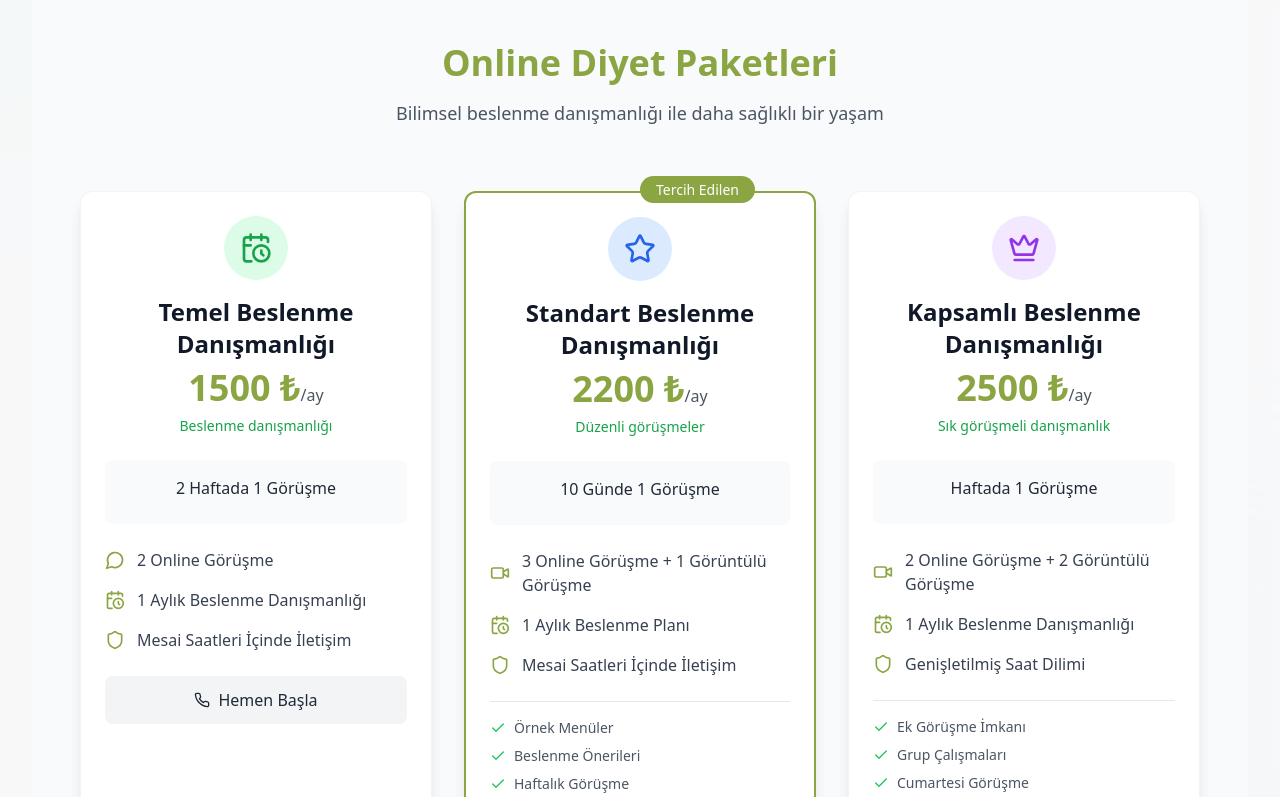
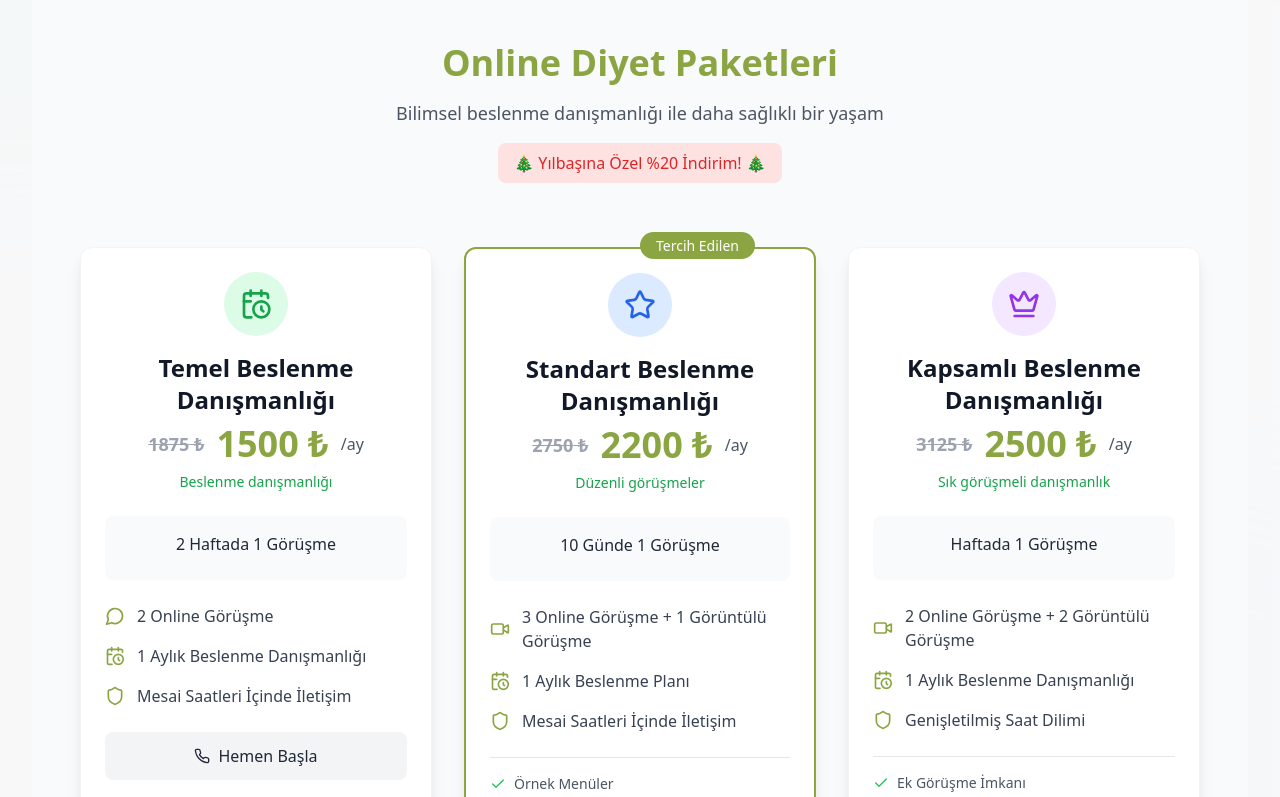
Before and after one commit to matayurt/Diyetsiyen, a Next.js app: page / in a window 1280 px wide. Shown: the part 1773-2570 px from the top of the page. Built offline with nearby package versions, Linux system fonts and the light colour scheme; no server answers; the database is empty.

Commit message:
Add files via upload

```diff
--- a/components/sections/PacketsSection.jsx
+++ b/components/sections/PacketsSection.jsx
@@ -7,6 +7,7 @@ const packages = [
   {
     id: 1,
     title: "Temel Beslenme Danışmanlığı",
+    originalPrice: "1875",
     price: "1500",
     duration: "ay",
     highlight: "Beslenme danışmanlığı",
@@ -24,6 +25,7 @@ const packages = [
   {
     id: 2,
     title: "Standart Beslenme Danışmanlığı",
+    originalPrice: "2750",
     price: "2200",
     duration: "ay",
     popular: true,
@@ -44,6 +46,7 @@ const packages = [
   {
     id: 3,
     title: "Kapsamlı Beslenme Danışmanlığı",
+    originalPrice: "3125",
     price: "2500",
     duration: "ay",
     highlight: "Sık görüşmeli danışmanlık",
@@ -83,8 +86,16 @@ const PacketsSection = () => {
             Online Diyet Paketleri
           </motion.h2>
           <p className="text-gray-600 text-lg mb-4">
-          Bilimsel beslenme danışmanlığı ile daha sağlıklı bir yaşam
+            Bilimsel beslenme danışmanlığı ile daha sağlıklı bir yaşam
           </p>
+          <motion.div
+            initial={{ opacity: 0, y: 10 }}
+            whileInView={{ opacity: 1, y: 0 }}
+            viewport={{ once: true }}
+            className="inline-block bg-red-100 text-red-600 px-4 py-2 rounded-lg font-medium"
+          >
+            🎄 Yılbaşına Özel %20 İndirim! 🎄
+          </motion.div>
         </div>
 
         <div className="grid grid-cols-1 md:grid-cols-3 gap-8">
@@ -122,7 +133,8 @@ const PacketsSection = () => {
               <div className="text-center mb-6">
                 <div className="relative mb-4 z-0">{pkg.icon}</div>
                 <h3 className="text-2xl font-bold mb-2">{pkg.title}</h3>
-                <div className="text-4xl font-bold text-[#8aa542] mb-2">
+                <div className="text-4xl font-bold text-[#8aa542] mb-2 flex items-center justify-center gap-3">
+                  <span className="text-lg text-gray-400 line-through">{pkg.originalPrice} ₺</span>
                   {pkg.price} ₺
                   <span className="text-base text-gray-600 font-normal">/{pkg.duration}</span>
                 </div>
```
